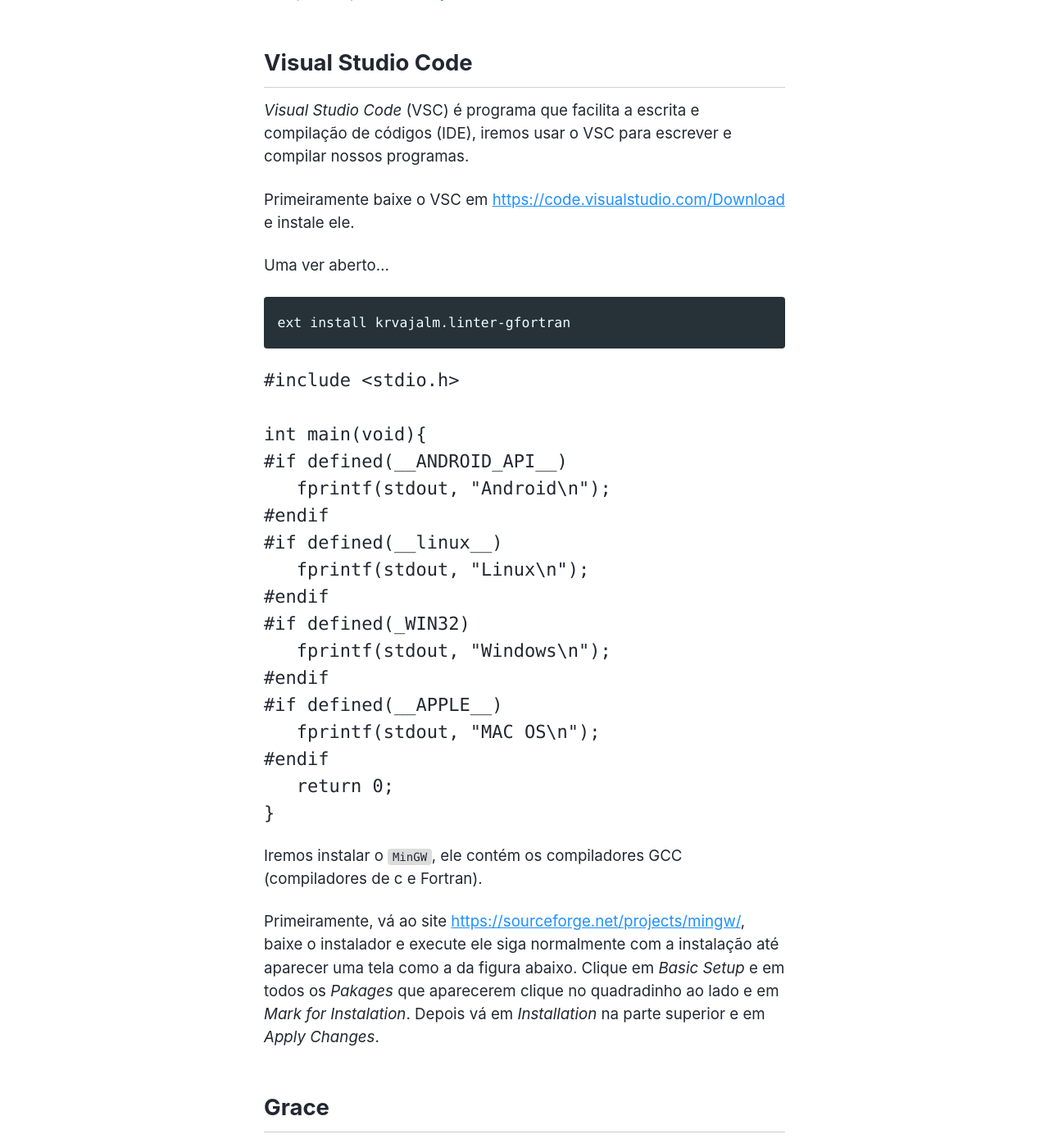
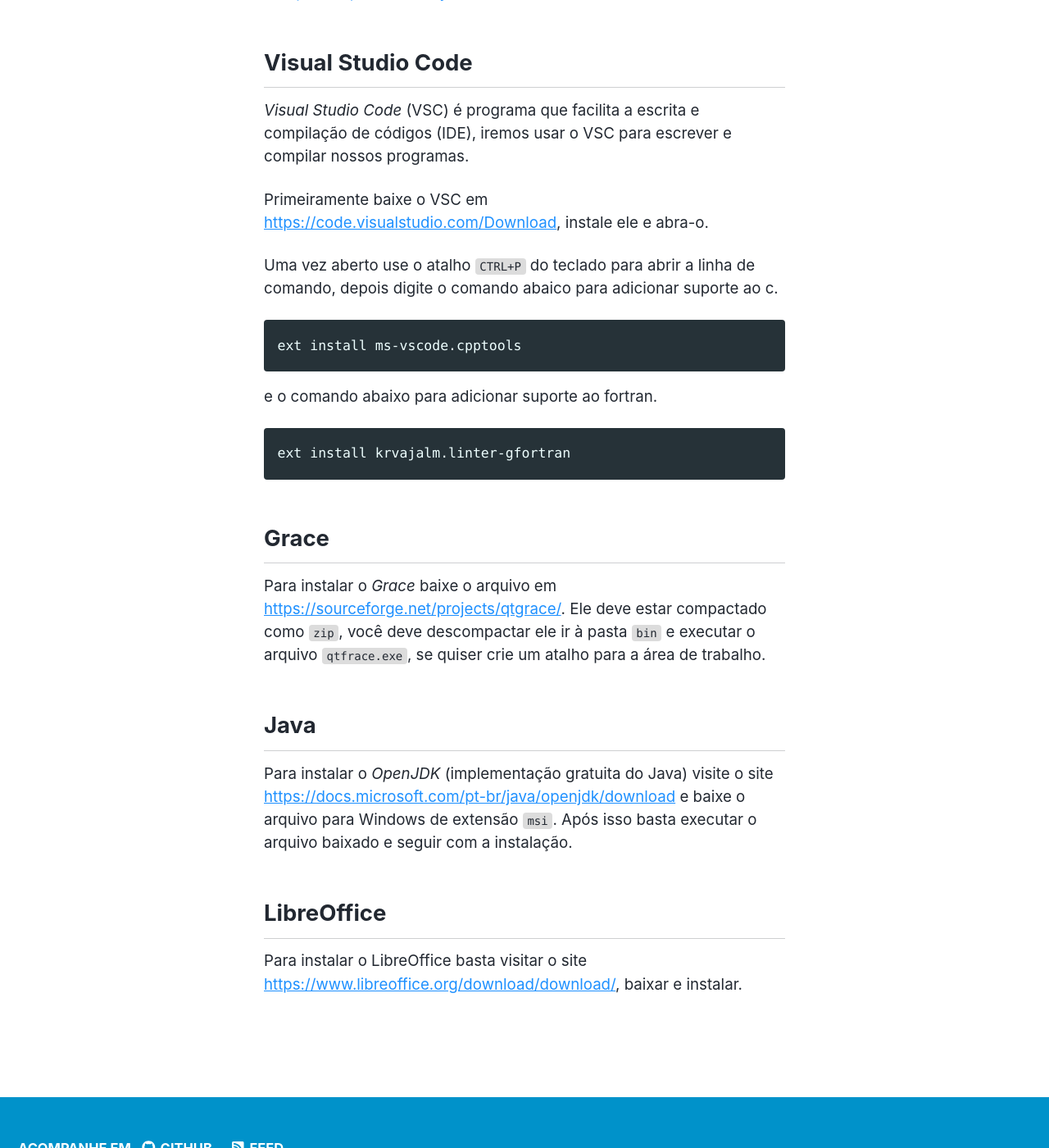
Before and after one commit to ismaeldamiao/ismaeldamiao.github.io, a Jekyll site: the page built from _pages/pt/ComputationalPhysics/win.md, in a window 1280 px wide and 1400 px high, scrolled down 247 px. Shown: the whole window at 82% size. Built offline with Jekyll 4.4.1, drawn with Linux system fonts in a browser that asks for light colours; nearby versions of some CDN libraries.

Commit message:
Update win.md

````diff
--- a/_pages/pt/ComputationalPhysics/win.md
+++ b/_pages/pt/ComputationalPhysics/win.md
@@ -12,42 +12,21 @@
 *Visual Studio Code* (VSC) é programa que facilita a escrita e compilação de códigos (IDE),
 iremos usar o VSC para escrever e compilar nossos programas.
 
-Primeiramente baixe o VSC em [https://code.visualstudio.com/Download](https://code.visualstudio.com/Download)
-e instale ele.
+Primeiramente baixe o VSC em [https://code.visualstudio.com/Download](https://code.visualstudio.com/Download),
+instale ele e abra-o.
 
-Uma ver aberto...
+Uma vez aberto use o atalho `CTRL+P` do teclado para abrir a linha de comando,
+depois digite o comando abaico para adicionar suporte ao c.
+
+```
+ext install ms-vscode.cpptools
+```
+
+e o comando abaixo para adicionar suporte ao fortran.
 
 ```
 ext install krvajalm.linter-gfortran
 ```
-
-```C
-#include <stdio.h>
-
-int main(void){
-#if defined(__ANDROID_API__)
-   fprintf(stdout, "Android\n");
-#endif
-#if defined(__linux__)
-   fprintf(stdout, "Linux\n");
-#endif
-#if defined(_WIN32)
-   fprintf(stdout, "Windows\n");
-#endif
-#if defined(__APPLE__)
-   fprintf(stdout, "MAC OS\n");
-#endif
-   return 0;
-}
-```
-
-
-Iremos instalar o `MinGW`, ele contém os compiladores GCC (compiladores de c e Fortran).
-
-Primeiramente, vá ao site [https://sourceforge.net/projects/mingw/](https://sourceforge.net/projects/mingw/),
-baixe o instalador e execute ele siga normalmente com a instalação até aparecer uma tela como a da figura abaixo.
-Clique em *Basic Setup* e em todos os *Pakages* que aparecerem clique no quadradinho
-ao lado e em *Mark for Instalation*. Depois vá em *Installation* na parte superior e em *Apply Changes*.
 
 ## Grace
 
````
